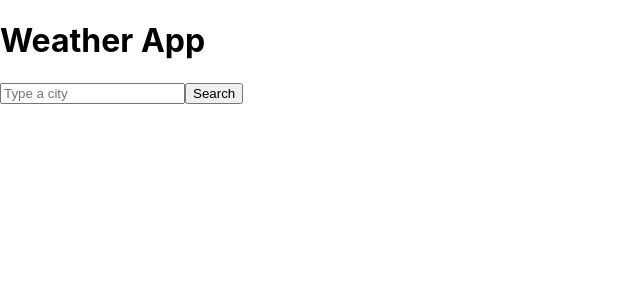
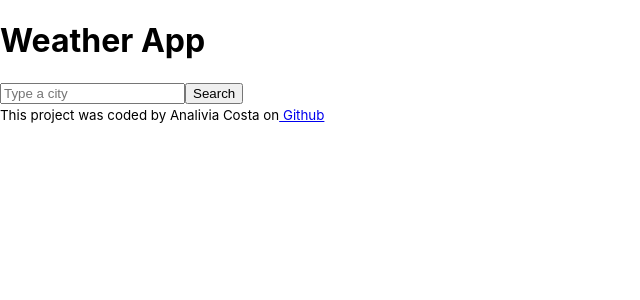
Before and after one commit to analiviag/weather-react, a React (Create React App) app: page / in a window 1280 px wide. Shown: the top 300 px of the page, without its empty margins (0-640 px from the left). Built offline with nearby package versions, Linux system fonts and the light colour scheme.

Commit message:
updated the footer

```diff
--- a/src/footer.js
+++ b/src/footer.js
@@ -1,6 +1,6 @@
 import React from "react";
 
-export default function footer() {
+export default function Footer() {
   return (
     <small>
       This project was coded by Analivia Costa on
--- a/src/index.js
+++ b/src/index.js
@@ -3,13 +3,13 @@ import ReactDOM from "react-dom/client";
 import "./index.css";
 import App from "./App";
 import reportWebVitals from "./reportWebVitals";
-import footer from "./footer";
+import Footer from "./Footer";
 
 const root = ReactDOM.createRoot(document.getElementById("root"));
 root.render(
   <React.StrictMode>
     <App />
-    <footer />
+    <Footer />
   </React.StrictMode>
 );
 
```
